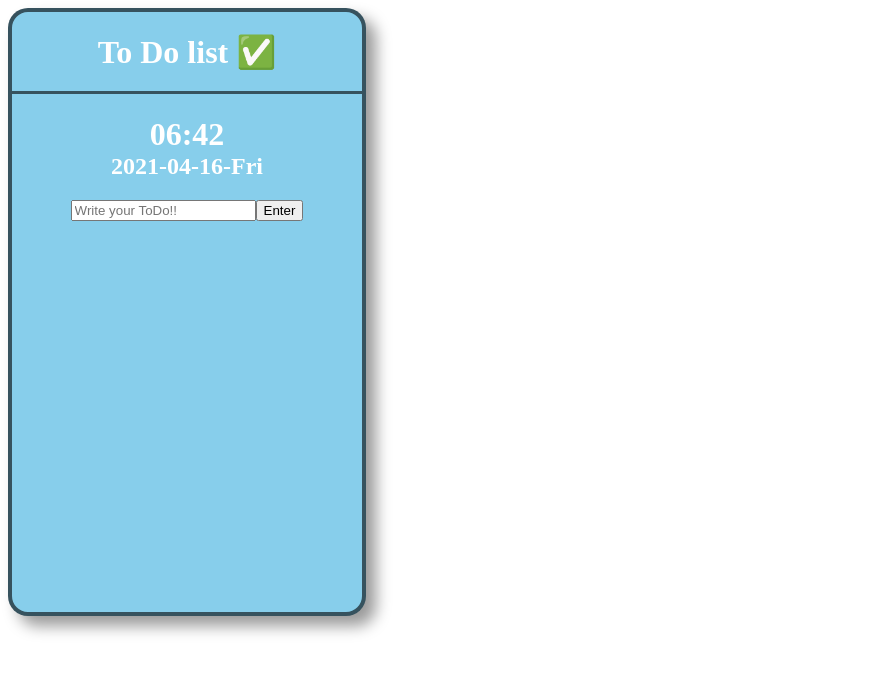
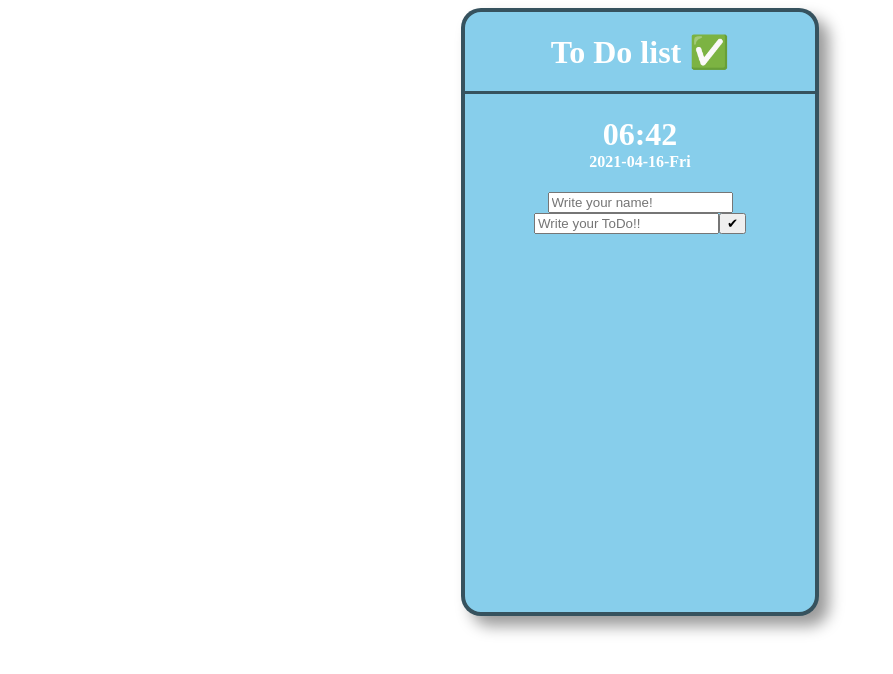
Before and after one commit to gusm96/Todo, a plain HTML site: page index.html in a window 1280 px wide. Shown: the whole page, without its empty margins (0-893 px from the left). Drawn offline with Linux system fonts and the light colour scheme.

Commit message:
Saving Users Name JS

```diff
--- a/index.js
+++ b/clock.js
@@ -1,19 +1,23 @@
+// Clock Form
 const clock = document.querySelector(".clock");
 const days = document.querySelector(".days");
 
+// Clock Function
 function getNowDate() {
   const now = new Date();
   const hours = now.getHours();
   const minutes = now.getMinutes();
   const year = now.getFullYear();
-  const month = ("0" + (1 + now.getMonth())).slice(-2);
-  const date = ("0" + now.getDate()).slice(-2);
+  const month = now.getMonth() + 1;
+  const date = now.getDate();
   const WEEKDAY = ["Sun", "Mon", "Tue", "Wed", "Thu", "Fri", "Sat"];
   const day = WEEKDAY[now.getDay()];
   clock.innerText = `${hours < 10 ? `0${hours}` : hours}:${
     minutes < 10 ? `0${minutes}` : minutes
   }`;
-  days.innerText = `${year}-${month}-${date}-${day}`;
+  days.innerText = `${year}-${month < 10 ? `0${month}` : month}-${
+    date < 10 ? `0${date}` : date
+  }-${day}`;
 }
 
 function init() {
--- a/index.html
+++ b/index.html
@@ -12,8 +12,17 @@
       <h1 class="title">To Do list ✅</h1>
       <div class="todo_header">
         <h1 class="clock">00:00</h1>
-        <h2 class="days">0000.00.00.day</h2>
+        <h4 class="days">0000.00.00.day</h4>
       </div>
+      <form class="name_form">
+        <input
+          class="name_write"
+          type="text"
+          placeholder="Write your name!"
+          required
+        />
+      </form>
+      <h3 class="users_name"></h3>
       <div class="todo_list">
         <form class="todo_enter">
           <input
@@ -22,10 +31,11 @@
             placeholder="Write your ToDo!!"
             required
           />
-          <button class="enter_btn">Enter</button>
+          <button class="enter_btn">✔</button>
         </form>
       </div>
     </div>
-    <script src="index.js"></script>
+    <script src="clock.js"></script>
+    <script src="usersName.js"></script>
   </body>
 </html>
--- a/style.css
+++ b/style.css
@@ -1,4 +1,8 @@
 body {
+  display: flex;
+  text-align: center;
+  align-items: center;
+  flex-direction: column;
 }
 .todo {
   background-color: skyblue;
@@ -32,3 +36,12 @@ body {
   align-items: center;
   text-align: center;
 }
+
+.name_form,
+.users_name {
+  display: none;
+}
+
+.showing {
+  display: block;
+}
--- /dev/null
+++ b/usersName.js
@@ -0,0 +1,43 @@
+// Users Name Form
+const nameForm = document.querySelector(".name_form"),
+  nameInput = nameForm.querySelector(".name_write");
+const usersName = document.querySelector(".users_name");
+const SHOWING_CN = "showing";
+const USERS_LS = "Current-Users";
+
+// Saving Users name function
+
+function saveUsersName(text) {
+  localStorage.setItem(USERS_LS, text);
+}
+
+function handleSubmit(event) {
+  event.preventDefault();
+  const currnetValue = nameInput.value;
+  greeting(currnetValue);
+  saveUsersName(currnetValue);
+}
+
+function askForName() {
+  nameForm.classList.add(SHOWING_CN);
+  nameForm.addEventListener("submit", handleSubmit);
+}
+
+function greeting(text) {
+  nameForm.classList.remove(SHOWING_CN);
+  usersName.classList.add(SHOWING_CN);
+  usersName.innerText = `Hello ${text}`;
+}
+function loadUsersName() {
+  const cuurentUser = localStorage.getItem(USERS_LS);
+  if (cuurentUser === null) {
+    askForName();
+  } else {
+    greeting(cuurentUser);
+  }
+}
+
+function init() {
+  loadUsersName();
+}
+init();
```
Also changed, not shown: 1 other file.
